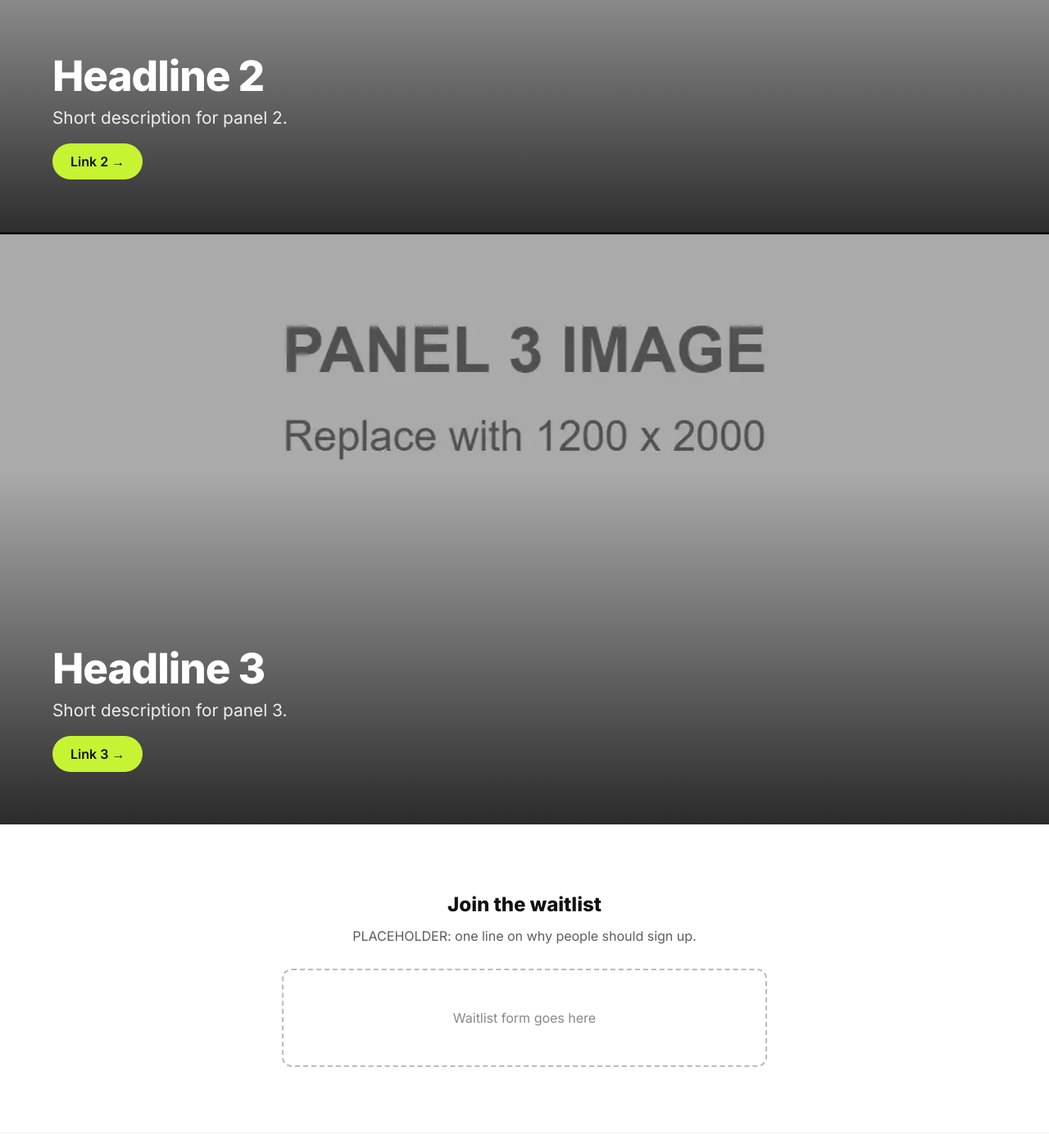
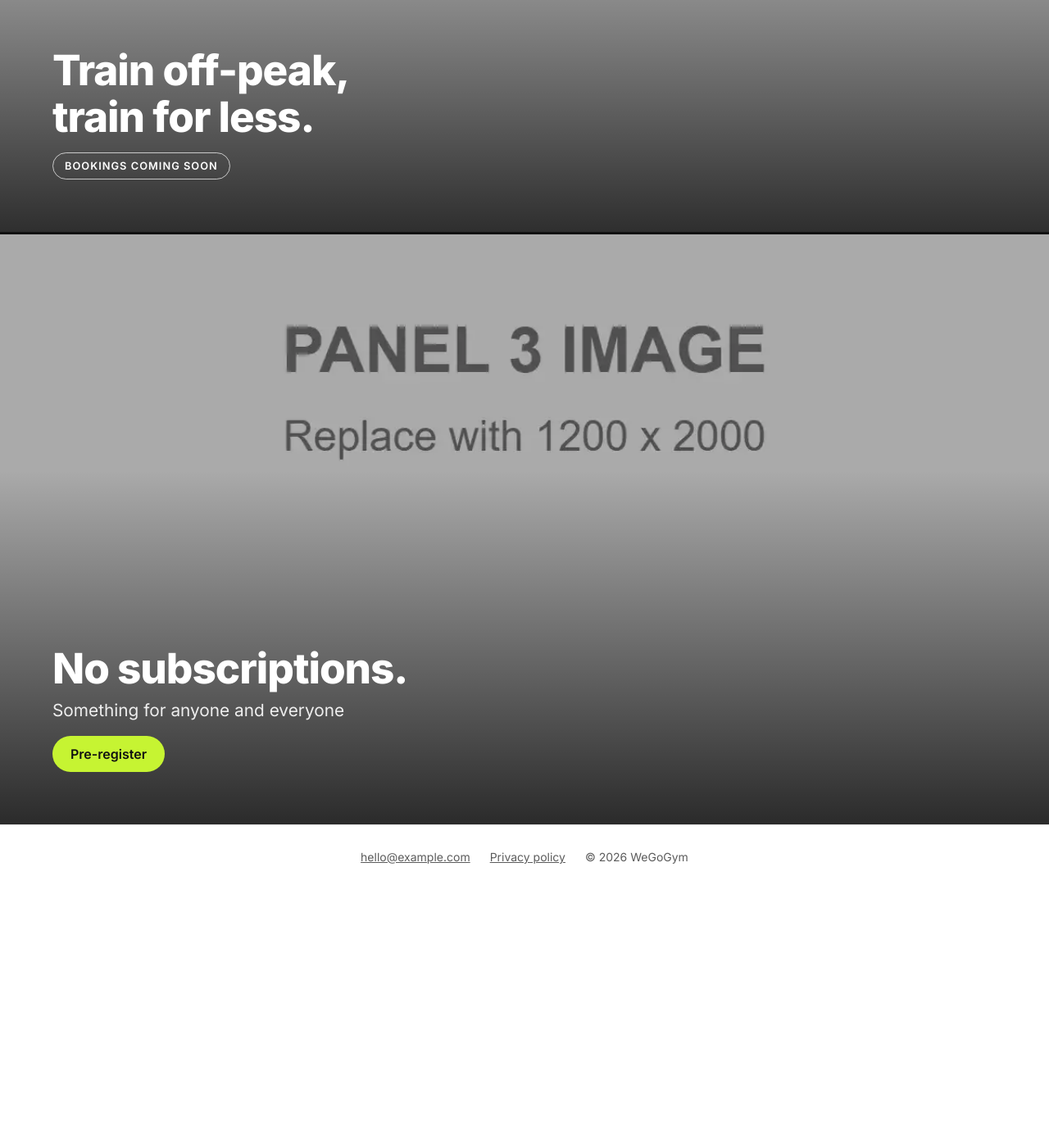
Before and after one commit to ame6642/wegogym-site, a plain HTML site: page index.html in a window 1280 px wide. Shown: the part 1160-2545 px from the top of the page at 82% size. After the commit the page ends 2244 px from the top, so only its background shows below. Drawn offline with Linux system fonts and the light colour scheme.

Commit message:
Update stylesheet and panel content in index.html

```diff
--- a/index.html
+++ b/index.html
@@ -20,13 +20,13 @@
   <link rel="preconnect" href="https://fonts.googleapis.com">
   <link rel="preconnect" href="https://fonts.gstatic.com" crossorigin>
   <link href="https://fonts.googleapis.com/css2?family=Inter:wght@400;600;800&display=swap" rel="stylesheet">
-  <link rel="stylesheet" href="style.css">
+  <link rel="stylesheet" href="/style.css">
 </head>
 <body>
 
   <header class="site-header">
     <a class="logo" href="/">WeGoGym</a>
-    <a class="header-cta" href="#waitlist">Join the waitlist</a>
+    <a class="header-cta" href="/waitlist/">Join the waitlist</a>
   </header>
 
   <main>
@@ -36,9 +36,8 @@
       <article class="panel">
         <img src="images/panel-1.webp" alt="PLACEHOLDER: describe image 1" width="1200" height="2000">
         <div class="panel-content">
-          <h2>Headline 1</h2>
-          <p>Short description for panel 1.</p>
-          <a class="panel-link" href="#">Link 1 &rarr;</a>
+          <h2>Find People<br>Find Health<br>Find Community</h2>
+          <a class="panel-link" href="/waitlist/">Join the waitlist</a>
         </div>
       </article>
 
@@ -46,9 +45,8 @@
       <article class="panel">
         <img src="images/panel-2.webp" alt="PLACEHOLDER: describe image 2" width="1200" height="2000" loading="lazy">
         <div class="panel-content">
-          <h2>Headline 2</h2>
-          <p>Short description for panel 2.</p>
-          <a class="panel-link" href="#">Link 2 &rarr;</a>
+          <h2>Train off-peak,<br>train for less.</h2>
+          <span class="panel-tag">Bookings coming soon</span>
         </div>
       </article>
 
@@ -56,21 +54,12 @@
       <article class="panel">
         <img src="images/panel-3.webp" alt="PLACEHOLDER: describe image 3" width="1200" height="2000" loading="lazy">
         <div class="panel-content">
-          <h2>Headline 3</h2>
-          <p>Short description for panel 3.</p>
-          <a class="panel-link" href="#">Link 3 &rarr;</a>
+          <h2>No subscriptions.</h2>
+          <p>Something for anyone and everyone</p>
+          <a class="panel-link" href="/waitlist/">Pre-register</a>
         </div>
       </article>
 
-    </section>
-
-    <section class="waitlist" id="waitlist">
-      <h2>Join the waitlist</h2>
-      <p>PLACEHOLDER: one line on why people should sign up.</p>
-      <div id="waitlist-embed">
-        <!-- Paste waitlist embed code here (and delete the placeholder text below) -->
-        <span class="embed-placeholder">Waitlist form goes here</span>
-      </div>
     </section>
   </main>
 
```
